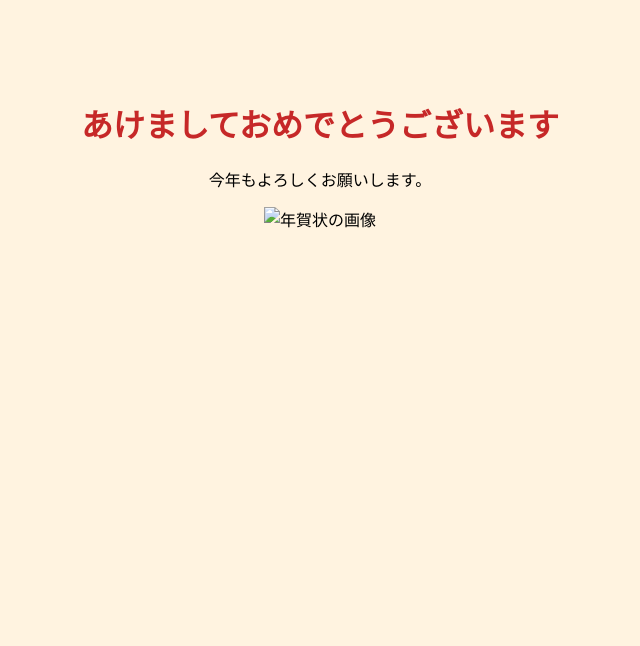
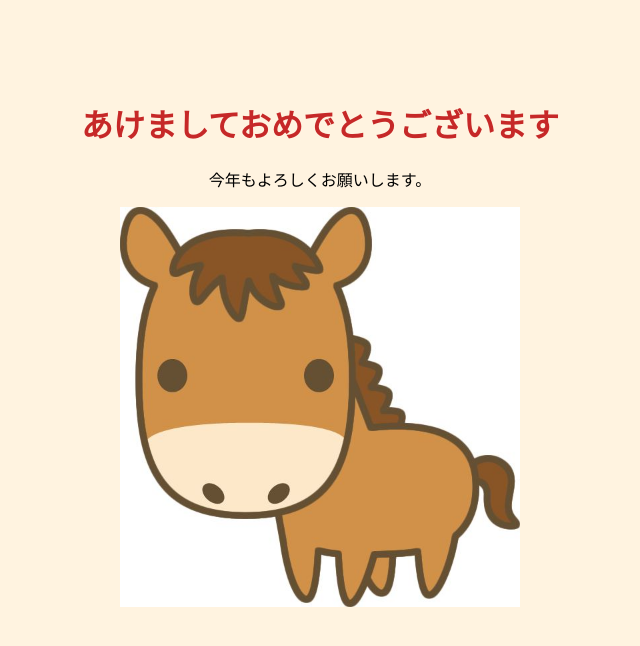
Before and after one commit to KyoMiyah/nengajo, a plain HTML site: page index.html in a window 1280 px wide. Shown: the whole page, without its empty margins (320-960 px from the left). Drawn offline with Linux system fonts and the light colour scheme.

Commit message:
add image

```diff
--- a/index.html
+++ b/index.html
@@ -18,6 +18,6 @@
 <body>
   <h1>あけましておめでとうございます</h1>
   <p>今年もよろしくお願いします。</p>
-  <img src="images/nengajo.png" alt="年賀状の画像" width="400">
+  <img src="images/nengajo.jpg" alt="年賀状の画像" width="400">
 </body>
 </html>
```
